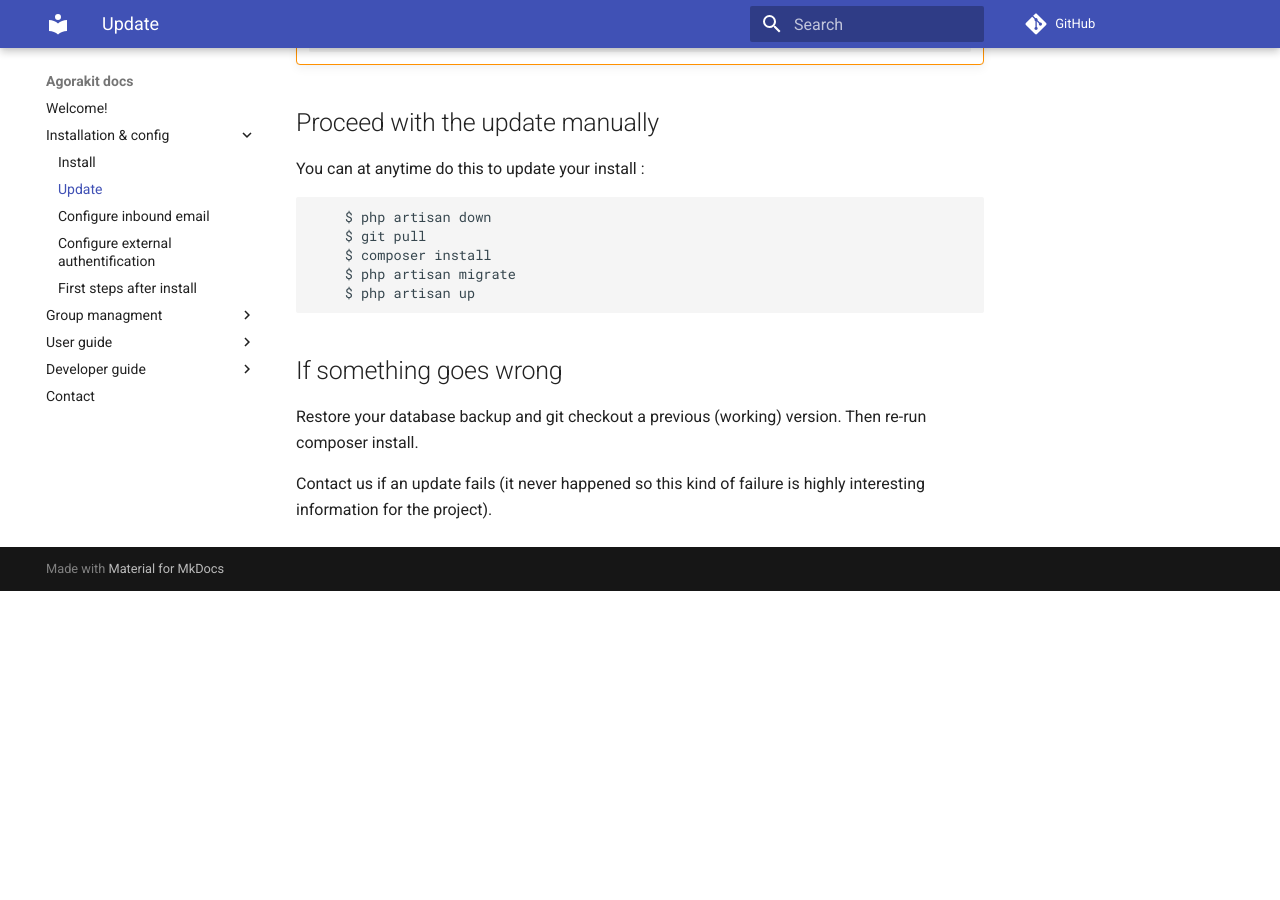
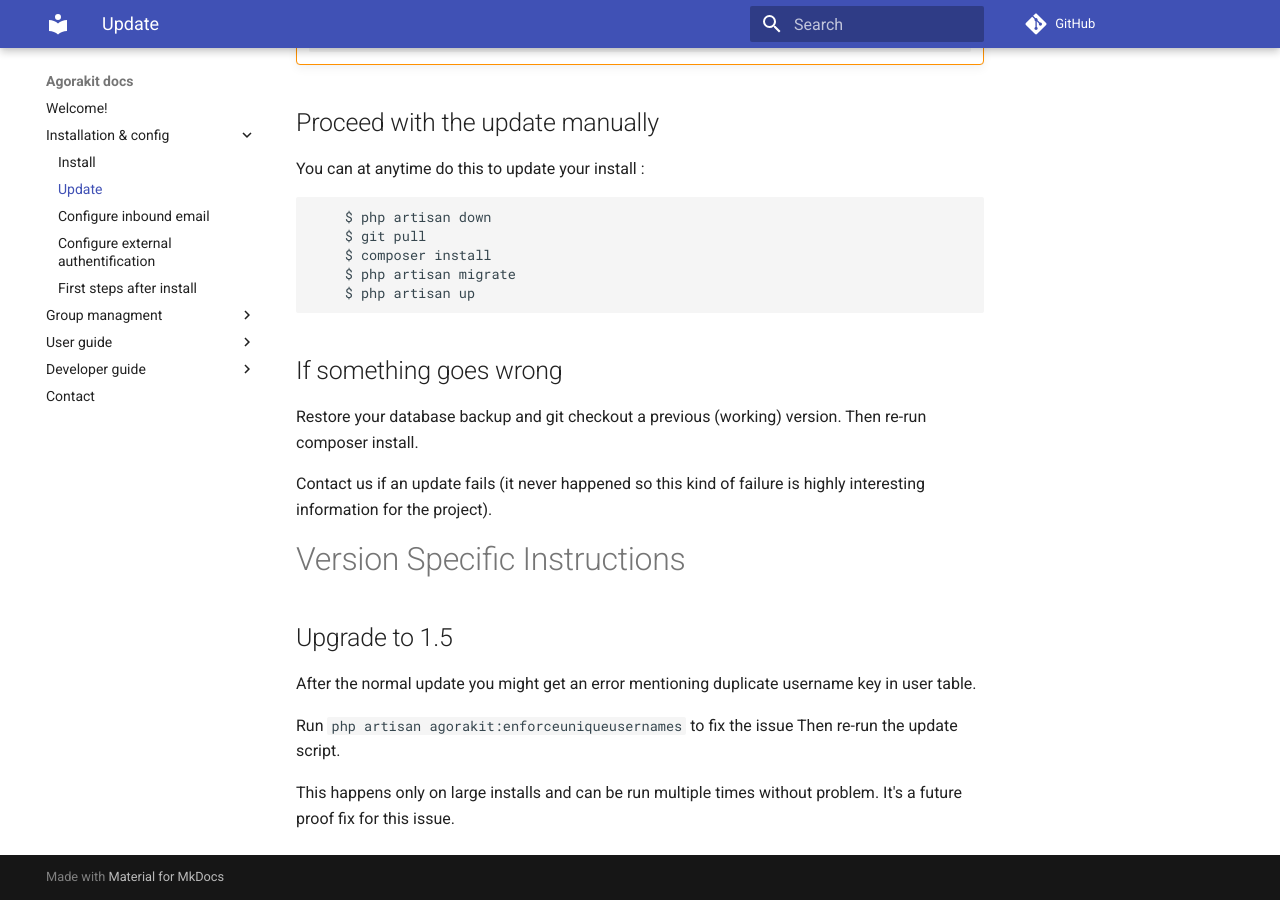
Before and after one commit to agorakit/documentation, an MkDocs documentation site: the page built from docs/update.md, in a window 1280 px wide and 900 px high, scrolled down 831 px. Built offline with MkDocs 1.6.1 and Material for MkDocs 9.7.7, drawn with Linux system fonts in a browser that asks for light colours; comment, search, counter and statistics services are not loaded; before the commit the page ends 1422 px from its top, so only the background shows below that.

Commit message:
how to upgrade to 1.5

```diff
--- a/docs/update.md
+++ b/docs/update.md
@@ -35,3 +35,13 @@
 Restore your database backup and git checkout a previous (working) version. Then re-run composer install.
 
 Contact us if an update fails (it never happened so this kind of failure is highly interesting information for the project).
+
+# Version Specific Instructions
+
+## Upgrade to 1.5
+After the normal update you might get an error mentioning duplicate username key in user table.
+
+Run `php artisan agorakit:enforceuniqueusernames` to fix the issue
+Then re-run the update script.
+
+This happens only on large installs and can be run multiple times without problem. It's a future proof fix for this issue.
```
